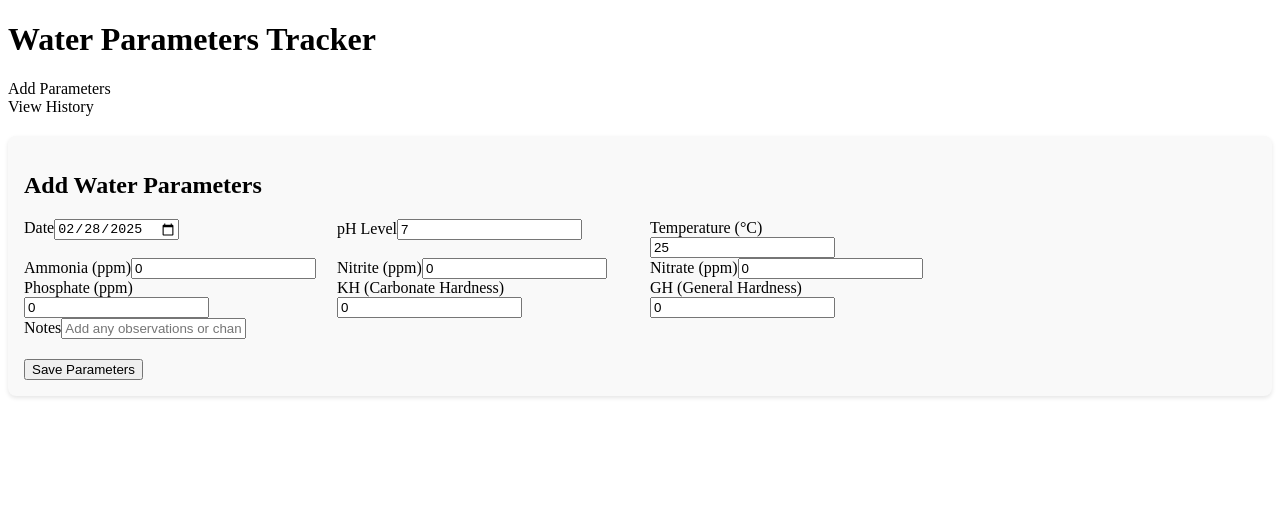
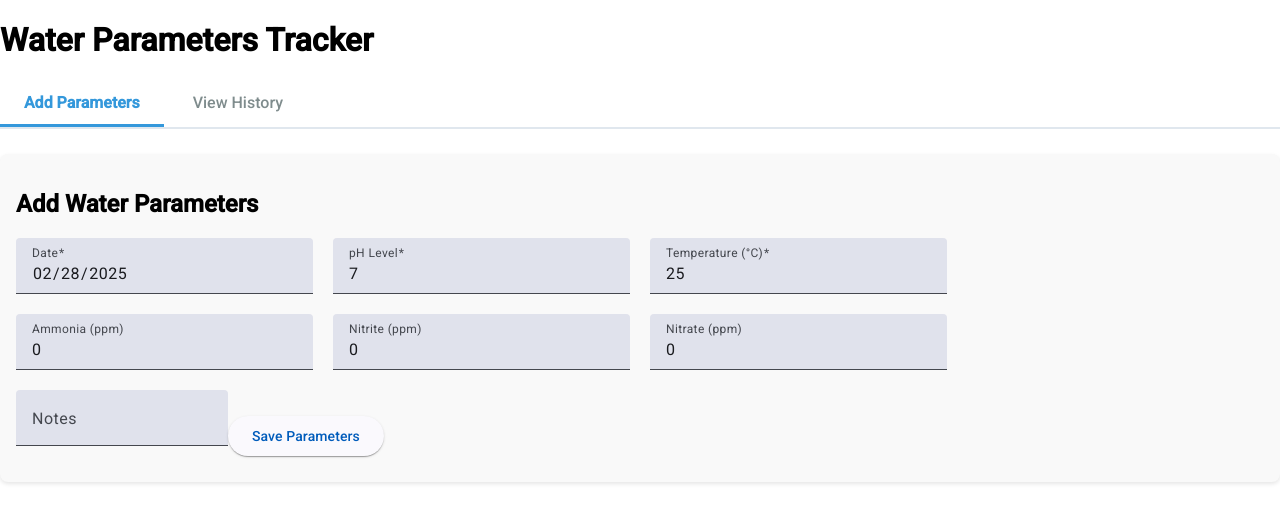
Before and after one commit to BertHcoder/WaterWise, an Angular app in the folder aquaMaintenance.frontend/WaterWise/: page / in a window 1280 px wide. Shown: the top 522 px of the page. Built offline with nearby package versions, Linux system fonts and the light colour scheme.

Commit message:
update ui

```diff
--- a/aquaMaintenance.frontend/WaterWise/angular.json
+++ b/aquaMaintenance.frontend/WaterWise/angular.json
@@ -32,6 +32,7 @@
               }
             ],
             "styles": [
+              "@angular/material/prebuilt-themes/azure-blue.css",
               "src/styles.scss"
             ],
             "scripts": []
@@ -91,6 +92,7 @@
               }
             ],
             "styles": [
+              "@angular/material/prebuilt-themes/azure-blue.css",
               "src/styles.scss"
             ],
             "scripts": []
--- a/aquaMaintenance.frontend/WaterWise/package.json
+++ b/aquaMaintenance.frontend/WaterWise/package.json
@@ -10,10 +10,12 @@
   },
   "private": true,
   "dependencies": {
+    "@angular/cdk": "^19.2.1",
     "@angular/common": "^19.2.0",
     "@angular/compiler": "^19.2.0",
     "@angular/core": "^19.2.0",
     "@angular/forms": "^19.2.0",
+    "@angular/material": "^19.2.1",
     "@angular/platform-browser": "^19.2.0",
     "@angular/platform-browser-dynamic": "^19.2.0",
     "@angular/router": "^19.2.0",
--- a/aquaMaintenance.frontend/WaterWise/src/app/components/dashboard/dashboard.component.scss
+++ b/aquaMaintenance.frontend/WaterWise/src/app/components/dashboard/dashboard.component.scss
@@ -1,3 +1,32 @@
+/* Dashboard specific styles */
+.nav-tabs {
+  display: flex;
+  border-bottom: 2px solid #e0e7ee;
+  margin-bottom: 25px;
+  gap: 5px;
+}
+
+.nav-tab {
+  padding: 12px 24px;
+  cursor: pointer;
+  border-bottom: 3px solid transparent;
+  font-weight: 500;
+  transition: all 0.3s;
+  color: #7f8c8d;
+  border-radius: 6px 6px 0 0;
+}
+
+.nav-tab:hover {
+  background-color: rgba(52, 152, 219, 0.05);
+  color: #3498db;
+}
+
+.nav-tab.active {
+  border-bottom: 3px solid #3498db;
+  color: #3498db;
+  font-weight: 600;
+}
+
 .content {
   margin-top: 20px;
   padding: 16px;
--- a/aquaMaintenance.frontend/WaterWise/src/app/components/parameter-form/parameter-form.component.html
+++ b/aquaMaintenance.frontend/WaterWise/src/app/components/parameter-form/parameter-form.component.html
@@ -1,78 +1,80 @@
+
 <div class="card">
   <h2>Add Water Parameters</h2>
 
-  @if (successMessage) {
-    <div class="alert alert-success">
-      {{ successMessage }}
-    </div>
-  }
+  <!-- <mat-alert *ngIf="successMessage" color="success">
+    {{ successMessage }}
+  </mat-alert> -->
 
   <form [formGroup]="parameterForm" (ngSubmit)="onSubmit()">
     <div class="form-row">
-      <div class="form-group">
-        <label for="date">Date</label>
-        <input type="date" id="date" formControlName="date">
-        @if (parameterForm.get('date')?.invalid && parameterForm.get('date')?.touched) {
-          <div class="error">Date is required</div>
+      <mat-form-field appearance="fill">
+        <mat-label>Date</mat-label>
+        <input matInput type="date" formControlName="date">
+        @if(parameterForm.get('date')?.invalid && parameterForm.get('date')?.touched){
+          <mat-error>
+            Date is required
+          </mat-error>
         }
-      </div>
 
-      <div class="form-group">
-        <label for="ph">pH Level</label>
-        <input type="number" id="ph" formControlName="ph" step="0.1">
-        @if (parameterForm.get('ph')?.invalid && parameterForm.get('ph')?.touched) {
-          <div class="error">Valid pH value is required (0-14)</div>
-        }
-      </div>
+      </mat-form-field>
 
-      <div class="form-group">
-        <label for="temperature">Temperature (°C)</label>
-        <input type="number" id="temperature" formControlName="temperature" step="0.1">
-        @if (parameterForm.get('temperature')?.invalid && parameterForm.get('temperature')?.touched) {
-          <div class="error">Valid temperature is required</div>
-        }
-      </div>
+      <mat-form-field appearance="fill">
+        <mat-label>pH Level</mat-label>
+        <input matInput type="number" formControlName="ph" step="0.1">
+        <mat-error *ngIf="parameterForm.get('ph')?.invalid && parameterForm.get('ph')?.touched">
+          Valid pH value is required (0-14)
+        </mat-error>
+      </mat-form-field>
+
+      <mat-form-field appearance="fill">
+        <mat-label>Temperature (°C)</mat-label>
+        <input matInput type="number" formControlName="temperature" step="0.1">
+        <mat-error *ngIf="parameterForm.get('temperature')?.invalid && parameterForm.get('temperature')?.touched">
+          Valid temperature is required
+        </mat-error>
+      </mat-form-field>
     </div>
 
-    <div class="form-row">
-      <div class="form-group">
-        <label for="ammonia">Ammonia (ppm)</label>
-        <input type="number" id="ammonia" formControlName="ammonia" step="0.01">
-      </div>
+    <div class="form-row" *ngIf="parameterForm.get('ph')?.value > 0">
+      <mat-form-field appearance="fill">
+        <mat-label>Ammonia (ppm)</mat-label>
+        <input matInput type="number" formControlName="ammonia" step="0.01">
+      </mat-form-field>
 
-      <div class="form-group">
-        <label for="nitrite">Nitrite (ppm)</label>
-        <input type="number" id="nitrite" formControlName="nitrite" step="0.01">
-      </div>
+      <mat-form-field appearance="fill">
+        <mat-label>Nitrite (ppm)</mat-label>
+        <input matInput type="number" formControlName="nitrite" step="0.01">
+      </mat-form-field>
 
-      <div class="form-group">
-        <label for="nitrate">Nitrate (ppm)</label>
-        <input type="number" id="nitrate" formControlName="nitrate" step="0.1">
-      </div>
+      <mat-form-field appearance="fill">
+        <mat-label>Nitrate (ppm)</mat-label>
+        <input matInput type="number" formControlName="nitrate" step="0.1">
+      </mat-form-field>
     </div>
 
-    <div class="form-row">
-      <div class="form-group">
-        <label for="phosphate">Phosphate (ppm)</label>
-        <input type="number" id="phosphate" formControlName="phosphate" step="0.01">
-      </div>
+    <div class="form-row" *ngIf="parameterForm.get('ammonia')?.value > 0">
+      <mat-form-field appearance="fill">
+        <mat-label>Phosphate (ppm)</mat-label>
+        <input matInput type="number" formControlName="phosphate" step="0.01">
+      </mat-form-field>
 
-      <div class="form-group">
-        <label for="kh">KH (Carbonate Hardness)</label>
-        <input type="number" id="kh" formControlName="kh" step="0.1">
-      </div>
+      <mat-form-field appearance="fill">
+        <mat-label>KH (Carbonate Hardness)</mat-label>
+        <input matInput type="number" formControlName="kh" step="0.1">
+      </mat-form-field>
 
-      <div class="form-group">
-        <label for="gh">GH (General Hardness)</label>
-        <input type="number" id="gh" formControlName="gh" step="0.1">
-      </div>
+      <mat-form-field appearance="fill">
+        <mat-label>GH (General Hardness)</mat-label>
+        <input matInput type="number" formControlName="gh" step="0.1">
+      </mat-form-field>
     </div>
 
-    <div class="form-group">
-      <label for="notes">Notes</label>
-      <input type="text" id="notes" formControlName="notes" placeholder="Add any observations or changes made...">
-    </div>
+    <mat-form-field appearance="fill">
+      <mat-label>Notes</mat-label>
+      <input matInput type="text" formControlName="notes" placeholder="Add any observations or changes made...">
+    </mat-form-field>
 
-    <button type="submit" [disabled]="parameterForm.invalid">Save Parameters</button>
+    <button mat-raised-button color="primary" type="submit" [disabled]="parameterForm.invalid">Save Parameters</button>
   </form>
 </div>
--- a/aquaMaintenance.frontend/WaterWise/src/app/components/parameter-form/parameter-form.component.ts
+++ b/aquaMaintenance.frontend/WaterWise/src/app/components/parameter-form/parameter-form.component.ts
@@ -2,11 +2,39 @@ import { Component } from '@angular/core';
 import { FormBuilder, FormGroup, ReactiveFormsModule, Validators } from '@angular/forms';
 import { CommonModule } from '@angular/common';
 import { WaterParametersService } from '../../services/water-parameters.service';
+import { MatButtonModule } from '@angular/material/button';
+import { MatCardModule } from '@angular/material/card';
+import { MatChipsModule } from '@angular/material/chips';
+import { MatNativeDateModule } from '@angular/material/core';
+import { MatDatepickerModule } from '@angular/material/datepicker';
+import { MatExpansionModule } from '@angular/material/expansion';
+import { MatFormFieldModule } from '@angular/material/form-field';
+import { MatIconModule } from '@angular/material/icon';
+import { MatInputModule } from '@angular/material/input';
+import { MatListModule } from '@angular/material/list';
+import { MatSliderModule } from '@angular/material/slider';
+import { MatSnackBarModule } from '@angular/material/snack-bar';
+import { MatTabsModule } from '@angular/material/tabs';
+import { MatToolbarModule } from '@angular/material/toolbar';
 
 @Component({
   selector: 'app-parameter-form',
   standalone: true,
-  imports: [CommonModule, ReactiveFormsModule],
+  imports: [CommonModule, ReactiveFormsModule,  MatButtonModule,
+    MatCardModule,
+    MatChipsModule,
+    MatDatepickerModule,
+    MatExpansionModule,
+    MatFormFieldModule,
+    MatIconModule,
+    MatInputModule,
+    MatListModule,
+    MatNativeDateModule,
+    MatSliderModule,
+    MatSnackBarModule,
+    MatTabsModule,
+    MatToolbarModule,
+  MatSnackBarModule],
   templateUrl: './parameter-form.component.html',
   styleUrls: ['./parameter-form.component.scss']
 })
--- a/aquaMaintenance.frontend/WaterWise/src/index.html
+++ b/aquaMaintenance.frontend/WaterWise/src/index.html
@@ -6,6 +6,8 @@
   <base href="/">
   <meta name="viewport" content="width=device-width, initial-scale=1">
   <link rel="icon" type="image/x-icon" href="favicon.ico">
+  <link href="https://fonts.googleapis.com/css2?family=Roboto:wght@300;400;500&display=swap" rel="stylesheet">
+  <link href="https://fonts.googleapis.com/icon?family=Material+Icons" rel="stylesheet">
 </head>
 <body>
   <app-root></app-root>
--- a/aquaMaintenance.frontend/WaterWise/src/styles.scss
+++ b/aquaMaintenance.frontend/WaterWise/src/styles.scss
@@ -1 +1,4 @@
 /* You can add global styles to this file, and also import other style files */
+
+html, body { height: 100%; }
+body { margin: 0; font-family: Roboto, "Helvetica Neue", sans-serif; }
```
Also changed, not shown: 2 other files (tests, documents, lock files or other folders).
